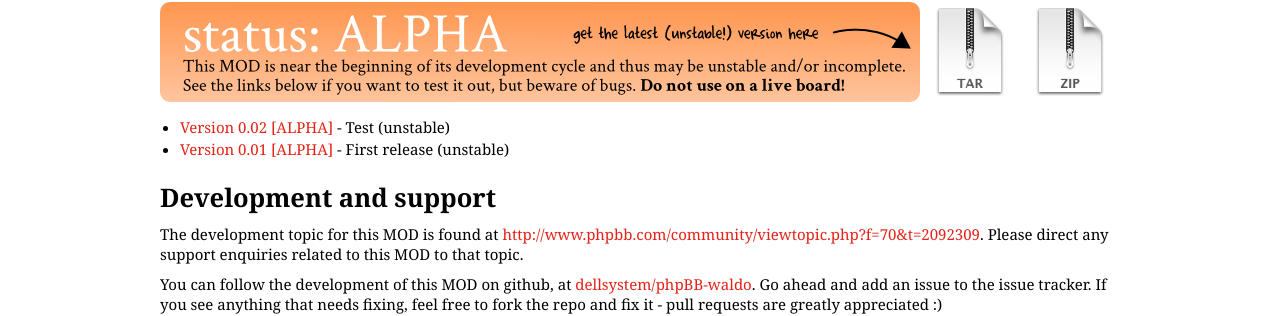
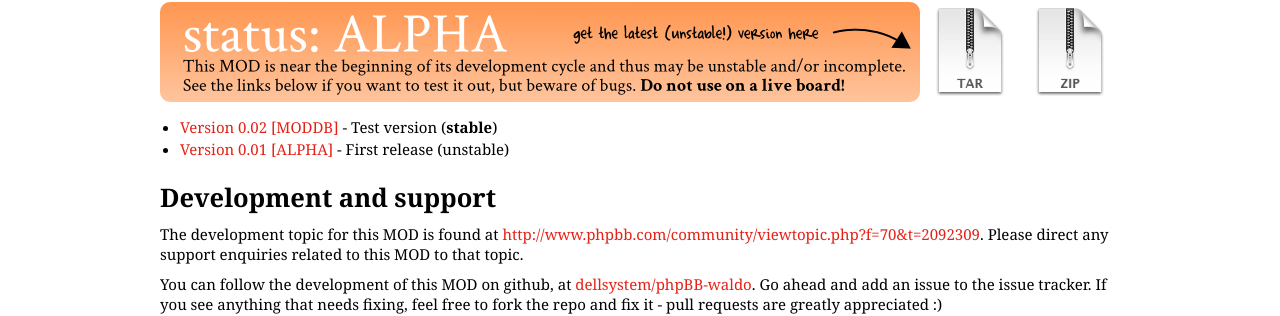
Before and after one commit to dellsystem/dellsystem.github.io, a Jekyll site: the page built from phpbb-waldo.md, in a window 1280 px wide. Shown: the part 750-1066 px from the top of the page. Built offline with Jekyll 4.4.1, drawn with Linux system fonts in a browser that asks for light colours.

Commit message:
fix MOD versioning for mod.html layout

```diff
--- a/_layouts/mod.html
+++ b/_layouts/mod.html
@@ -32,7 +32,7 @@ To install this MOD, download the package (see below), extract it, and launch th
 <ul>
 	{% for version in page.versions reversed %}
 	<!-- uses the URL if there is one, else, assumes there's a github tag -->
-	<li><a href="{% if version.url %}{{ version.url }}{% else %}https://www.github.com/dellsystem/{{ page.repo-name }}/{{ version.number }}{% endif %}">Version {{ version.number}} [{{ page.status }}]</a> - {{ version.notes }}</li>
+	<li><a href="{% if version.url %}{{ version.url }}{% else %}https://www.github.com/dellsystem/{{ page.repo-name }}/{{ version.number }}{% endif %}">Version {{ version.number}} [{{ version.status }}]</a> - {{ version.notes }} ({% if version.status == 'MODDB' %}<strong>stable</strong>{% else %}unstable{% endif %})</li>
 	{% endfor %}
 </ul>
 {% endif %}
--- a/phpbb-waldo.md
+++ b/phpbb-waldo.md
@@ -6,8 +6,8 @@ repo-name: phpBB-waldo
 demo-url: http://phpbb.dellsystem.me/waldo/
 status: ALPHA
 versions:
-- {number: 0.01, url: http://www.google.com, notes: First release (unstable)}
-- {number: 0.02, notes: Test (unstable)}
+- {number: 0.01, url: http://www.google.com, status: ALPHA, notes: First release}
+- {number: 0.02, status: MODDB, notes: Test version}
 screenshots:
 - http://www.phpbb.com/community/download/file.php?id=133624
 - http://www.phpbb.com/community/download/file.php?id=133622
```
